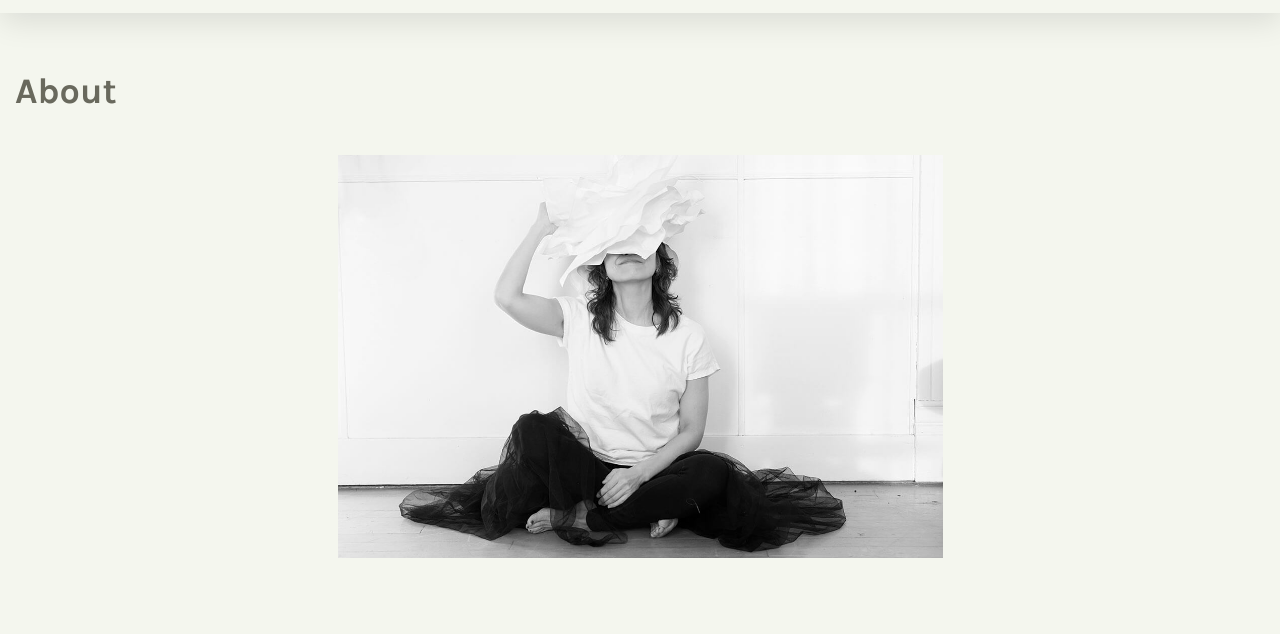
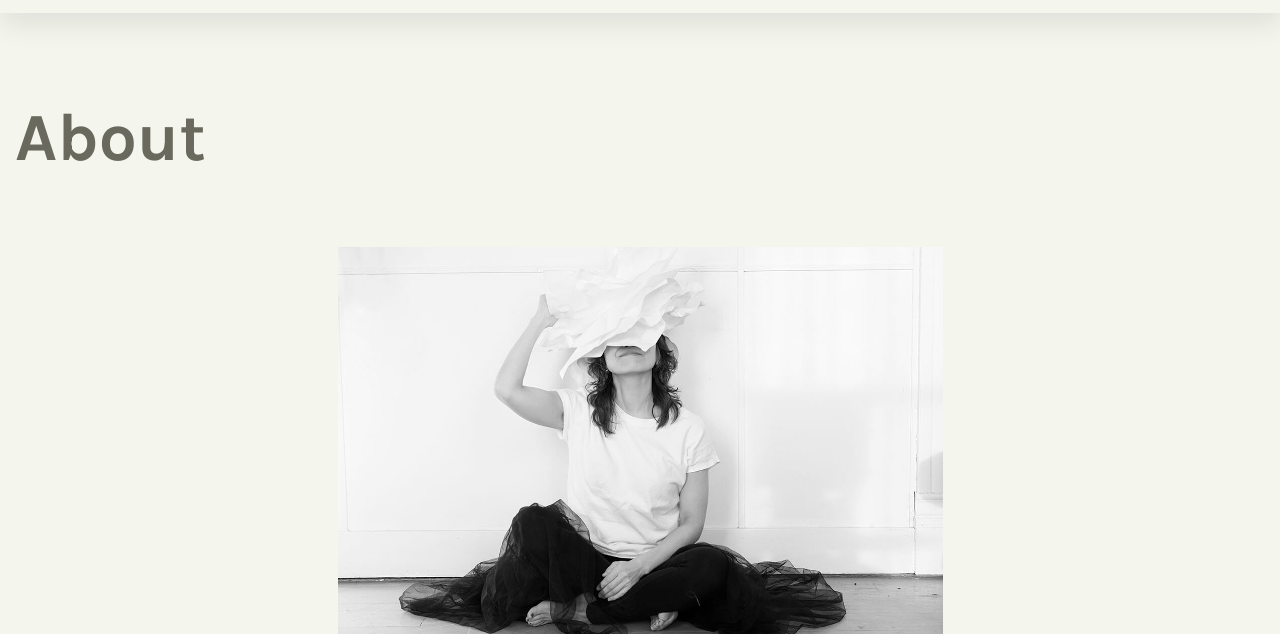
Before and after one commit to mayfly-moon/yuukoweb, a plain HTML site: page about.html in a window 1280 px wide. Shown: the part 111-745 px from the top of the page. Drawn offline with nearby package versions, Linux system fonts and the light colour scheme.

Commit message:
css change
change to css for validation

```diff
--- a/css/style.css
+++ b/css/style.css
@@ -27,7 +27,7 @@ h4 {
 }
 
 h1 {
-  font-size: 3.75 em;
+  font-size: 3.75em;
   font-weight: 700;
 }
 
@@ -343,7 +343,7 @@ nav > ul {
 }
 
 @keyframes cloud-move {
-  from { transform: translate (0, 50px); }
+  from { transform: translate(0, 50px); }
   to { transform: translate(200px, 50px); }
 }
 
```
